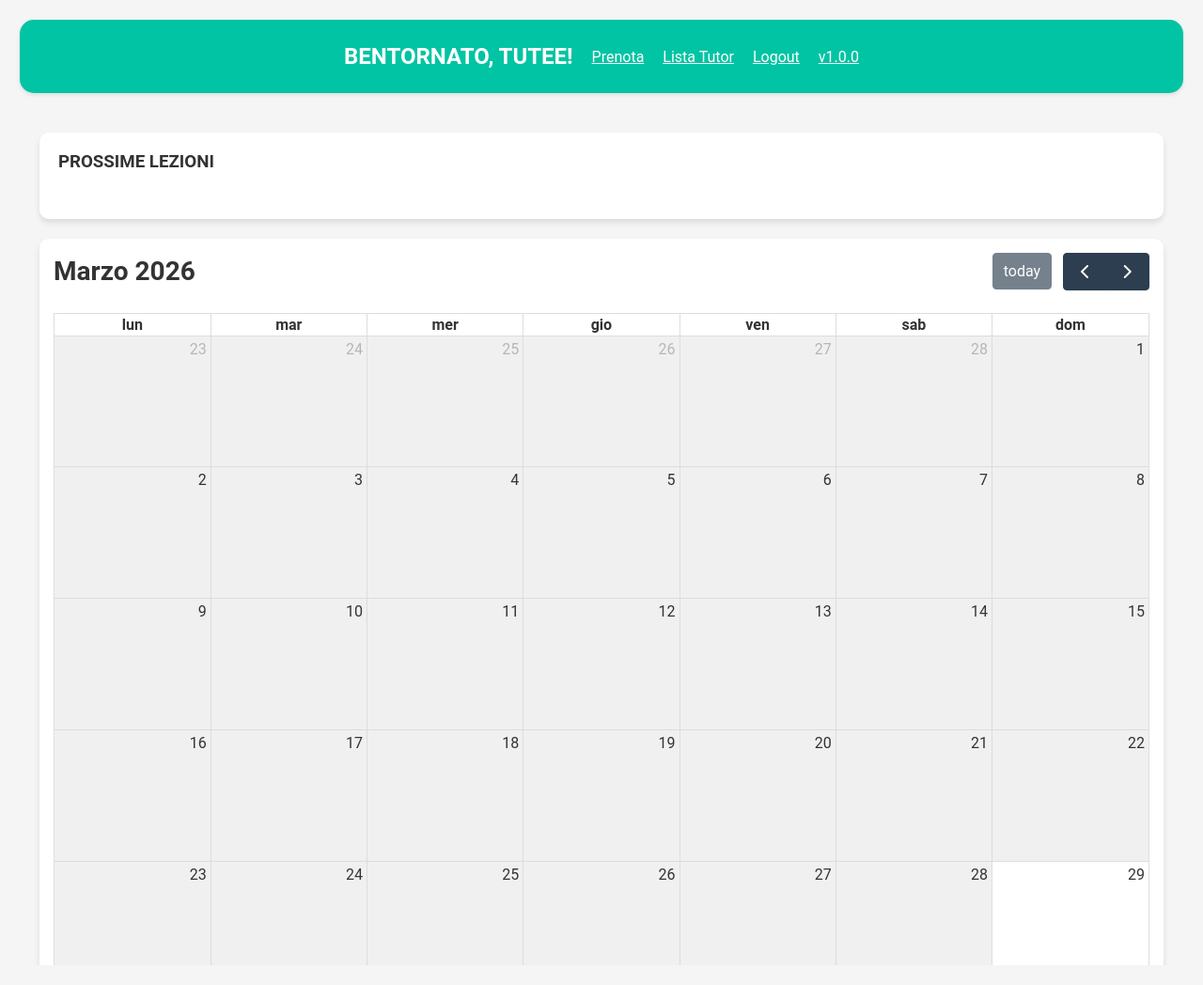
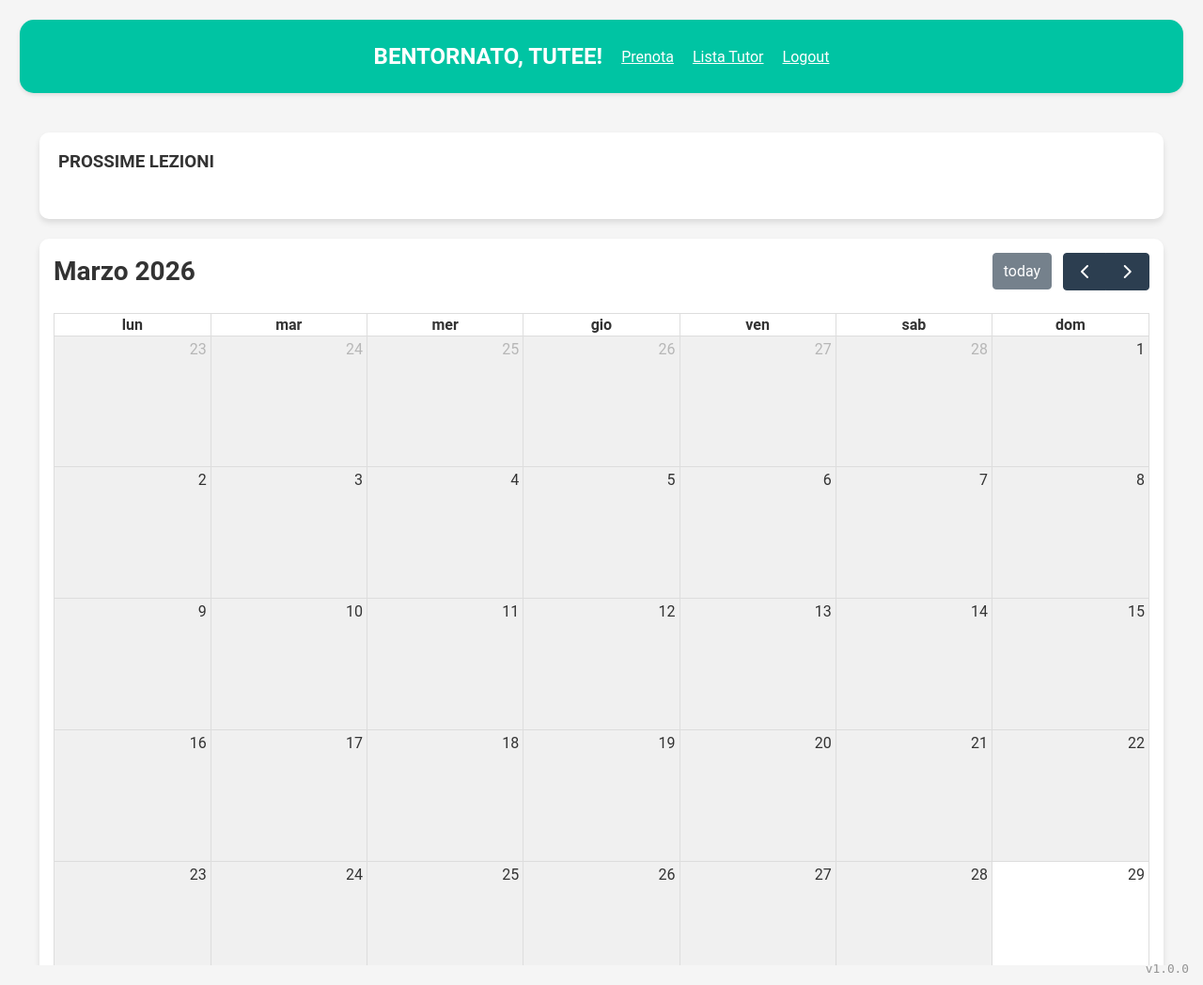
Before and after one commit to ITIMarconiVR/p2p, a Flask app: template src/templates/tutee/index.html in a window 1280 px wide. Shown: the whole page at 94% size. Run offline with Flask 3, Linux system fonts and the light colour scheme; the template is opened without the code that fills it, so the values that code supplies are empty; some libraries are stand-ins or nearby versions.

Commit message:
style: indicazione debug versione in basso a dx

```diff
--- a/static/main.css
+++ b/static/main.css
@@ -298,3 +298,19 @@ button:focus {
 .fc-list-event-time{
     display: none;
 }
+
+/* Debug Version Display */
+.version-display {
+    /*display: none;*/
+    position: fixed;
+    bottom: 10px;
+    right: 15px;
+    font-family: monospace;
+    font-size: 0.8rem;
+    color: rgba(0, 0, 0, 0.4);
+    pointer-events: none;
+    z-index: 9999;
+    list-style: none;
+    text-decoration: none !important;
+    margin: 0 !important;
+}
```
